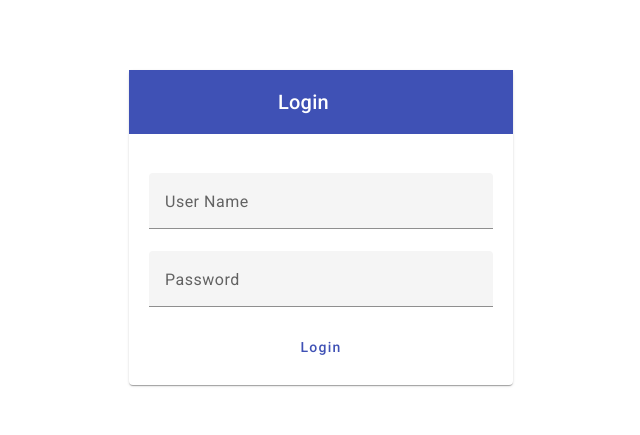
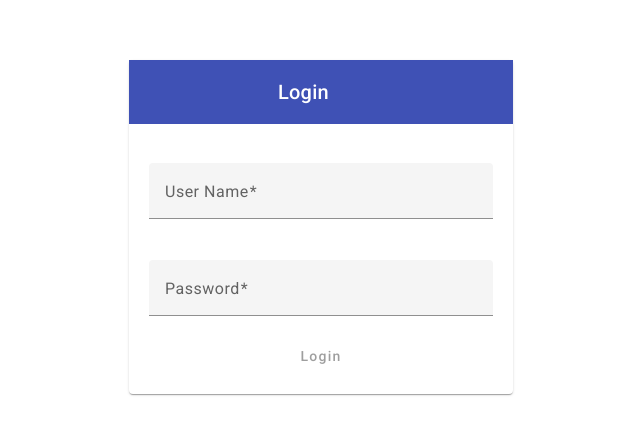
Before and after one commit to SingireddyBharath/SSDashboard, an Angular app in the folder SSDashboard/: page /login in a window 1280 px wide. Shown: the part 173-608 px from the top of the page, without its empty margins (319-959 px from the left). Built offline with nearby package versions, Linux system fonts and the light colour scheme.

Commit message:
added ngform in login functionality

```diff
--- a/SSDashboard/src/app/components/login/login.component.html
+++ b/SSDashboard/src/app/components/login/login.component.html
@@ -2,17 +2,19 @@
 <mat-card fxFlex="30">
    <mat-toolbar color="primary"><span>Login</span></mat-toolbar>
 <br>
-<form fxLayoutAlign="stretch" fxLayout="column" class="form" [formGroup]="Data" >
-    <mat-form-field>
+<form fxLayoutAlign="stretch" fxLayout="column" class="form" #UserDetails="ngForm" (ngSubmit)="Login(UserDetails.value)">
+  <mat-form-field>
       <mat-label>User Name</mat-label>
-      <input matInput formControlName = "uname">
+      <input matInput  name="UserName"  required [(ngModel)]="UserName" ngModel>
     </mat-form-field>
+    <!-- <span *ngIf="UserName.touched && UserName.invalid" style="color: red;text-align: center;">User name cannot be empty</span> -->
+    <br>
     <mat-form-field>
       <mat-label>Password</mat-label>
-      <input type="password" matInput formControlName = "password">
-
+      <input type="password" matInput  required name="Password" [(ngModel)]="password" ngModel>
     </mat-form-field>
-    <button (click)="login()" mat-button color="primary">Login</button>
+    <!-- <span *ngIf="password.touched && password.invalid" style="color: red;text-align: center;">Password cannot be empty</span> -->
+    <button [disabled]="UserDetails.invalid" mat-button color="primary">Login</button>
   </form>
 </mat-card>
 </div>
--- a/SSDashboard/src/app/components/login/login.component.ts
+++ b/SSDashboard/src/app/components/login/login.component.ts
@@ -7,12 +7,11 @@ import {FormControl , FormGroup} from '@angular/forms'
   styleUrls: ['./login.component.css'],
 })
 export class LoginComponent {
-  Data = new FormGroup({
-    uname : new FormControl(),
-    password: new FormControl()
-  })
-  login(){
-    console.log(this.Data.value.uname , this.Data.value.password )
+  UserName : any = ''
+  password : any = ''
+  Login(item:any){
+    console.log(item)
+    this.UserName =''
+    this.password =''
   }
-
 }
--- a/SSDashboard/src/app/components/not-found/not-found.component.ts
+++ b/SSDashboard/src/app/components/not-found/not-found.component.ts
@@ -7,4 +7,6 @@ import { Component } from '@angular/core';
 })
 export class NotFoundComponent {
 
+
+
 }
```
